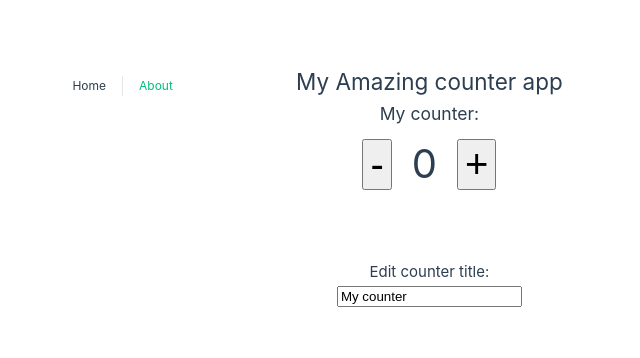
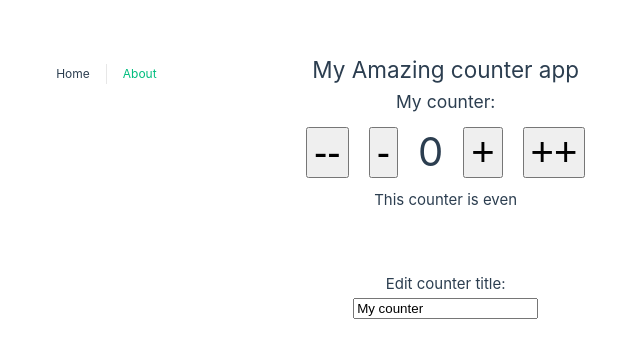
Before and after one commit to leonbohdan/vue-composition-api-basics, a Vue app: page / in a window 1280 px wide. Shown: the part 214-572 px from the top of the page, without its empty margins (364-1004 px from the left). Built offline with nearby package versions, Linux system fonts and the light colour scheme.

Commit message:
methods, computed, watch

```diff
--- a/src/views/HomeView.vue
+++ b/src/views/HomeView.vue
@@ -4,10 +4,16 @@
     <h3>{{ counterData.title }}:</h3>
 
     <div>
-      <button class="btn" @click="decreaseCounter">-</button>
+      <button class="btn" @click="decreaseCounter(2)">--</button>
+      <button class="btn" @click="decreaseCounter(1)">-</button>
+
       <span class="counter">{{ counterData.count }}</span>
-      <button class="btn" @click="increaseCounter">+</button>
+
+      <button class="btn" @click="increaseCounter(1)">+</button>
+      <button class="btn" @click="increaseCounter(2)">++</button>
     </div>
+
+    <p>This counter is {{ oddOrEven }}</p>
 
     <div class="edit">
       <h4>Edit counter title:</h4>
@@ -17,24 +23,31 @@
 </template>
 
 <script setup>
-import { reactive } from 'vue';
+import { reactive, computed, watch } from 'vue';
 
 const appTitle = 'My Amazing counter app';
-
-// const counter = ref(0),
-//   title = ref('My counter');
 
 const counterData = reactive({
   count: 0,
   title: 'My counter',
 });
 
-const increaseCounter = () => {
-  counterData.count++;
+watch(() => counterData.count, (newValue) => {
+  if (newValue === 20) {
+    alert('Way to go! You made it to 20!!');
+  }
+});
+
+const oddOrEven = computed(() => {
+  return counterData.count % 2 === 0 ? 'even' : 'odd';
+});
+
+const increaseCounter = (amount) => {
+  counterData.count += amount;
 };
 
-const decreaseCounter = () => {
-  counterData.count--;
+const decreaseCounter = (amount) => {
+  counterData.count -= amount;
 };
 
 </script>
```
